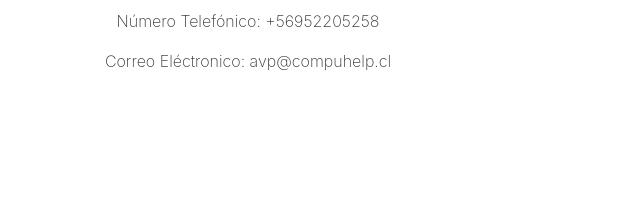
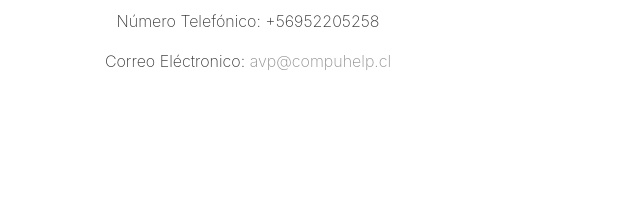
Before and after one commit to AVP-ST/Pagina_web, a plain HTML site: page index.html in a window 1280 px wide. Shown: the part 3690-3898 px from the top of the page, 392-1032 px from the left. Drawn offline with Linux system fonts and the light colour scheme.

Commit message:
Update index.html

```diff
--- a/index.html
+++ b/index.html
@@ -100,7 +100,7 @@
               <div class="section-title">
                   <h3 class="Contacto bg-dark">Contacto.</h3>
                   <p> Número Telefónico: +56952205258</p>
-                  <p> Correo Eléctronico: avp@compuhelp.cl </p>
+                  <p> Correo Eléctronico: <a href="https://mail.google.com/mail/u/0/?pli=1#inbox">avp@compuhelp.cl</a> </p>
               </div>
           </div>
       </section>
```
